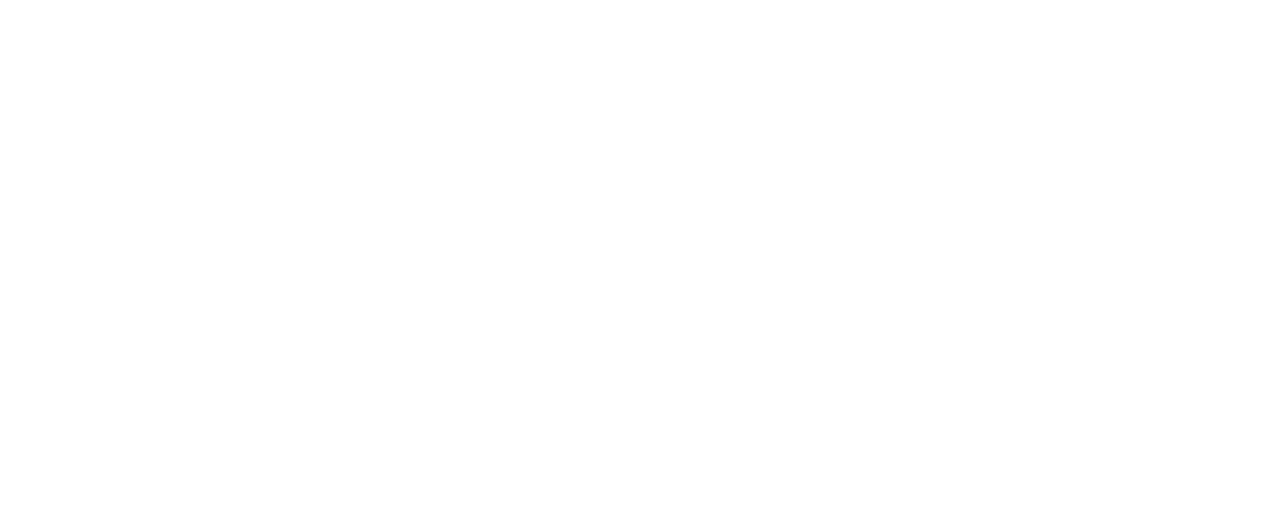
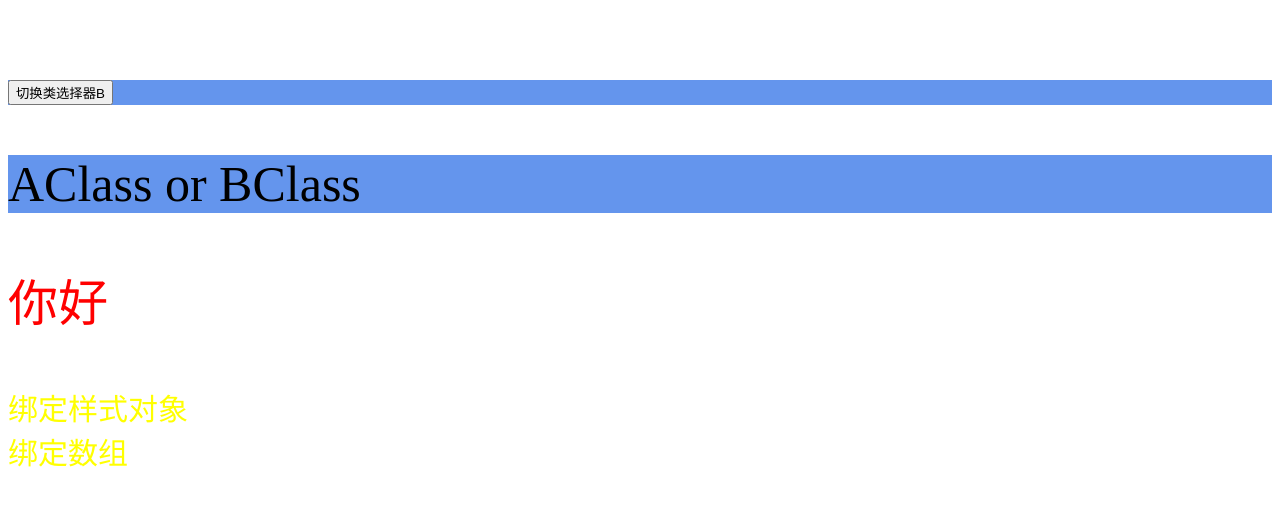
Before and after one commit to yuayuz/vue-learning, a Vue app in the folder vue/: page /ClassAndStyleBindings in a window 1280 px wide. Before the commit this address had no page. Shown: the top 506 px of the page. Built offline with nearby package versions, Linux system fonts and the light colour scheme.

Commit message:
add `ClassAndStyleBindings`

```diff
--- a/vue/src/router/index.ts
+++ b/vue/src/router/index.ts
@@ -3,6 +3,7 @@
 import TemplateSyntax from '@/views/TemplateSyntax.vue'
 import ReactivityFundamentals from '@/views/ReactivityFundamentals.vue'
 import ComputedProperties from '@/views/ComputedProperties.vue'
+import ClassAndStyleBindings from '@/views/ClassAndStyleBindings.vue'
 
 const router = createRouter({
   history: createWebHistory(import.meta.env.BASE_URL),
@@ -26,6 +27,11 @@
       path: '/ComputedProperties',
       name: 'ComputedProperties',
       component: ComputedProperties
+    },
+    {
+      path: '/ClassAndStyleBindings',
+      name: 'ClassAndStyleBindings',
+      component: ClassAndStyleBindings
     }
   ]
 })
--- /dev/null
+++ b/vue/src/views/ClassAndStyleBindings.vue
@@ -0,0 +1,58 @@
+<template>
+  <!--  可以给.class传递一个对象来切换class-->
+  <div :class="{ AClass: C, BClass: !C }">
+    <button @click="setC">{{ message }}</button>
+  </div>
+  <!--  可以给 :class 绑定数组数组来渲染多个 CSS class-->
+  <!--  使用三元表达式可以有条件区渲染某个class-->
+  <div :class="[C ? A : B, D]">
+    <p>AClass or BClass</p>
+  </div>
+
+  <!--  对于只有一个根元素的组件，当你使用了 class attribute 时，
+  这些 class 会被添加到根元素上并与该元素上已有的 class 合并。-->
+
+  <!--  绑定内联样式-->
+  <div :style="{ color: color, fontSize: fontSize + 'px' }">
+    <p>你好</p>
+  </div>
+  <div :style="styleObject">绑定样式对象</div>
+  <!--  绑定数组: 可以给 :style 绑定一个包含多个样式对象的数组。这些对象会被合并后渲染到同一元素上-->
+  <div :style="[styleObject, '', '']">绑定数组</div>
+</template>
+<script setup lang="ts">
+import { reactive, ref } from 'vue'
+
+let C = ref(true)
+let message = ref('切换类选择器B')
+let setC = function () {
+  message.value = C.value ? '切换类选择器B' : '切换类选择器A'
+  C.value = !C.value
+}
+
+let A = ref('AClass')
+let B = ref('BClass')
+let D = ref('DClass')
+
+let color = ref('red')
+let fontSize = '50'
+// 样式对象
+const styleObject = reactive({
+  color: 'yellow',
+  fontSize: '30px'
+})
+</script>
+
+<style scoped>
+.AClass {
+  background-color: cornflowerblue;
+}
+
+.BClass {
+  background-color: darkgreen;
+}
+
+.DClass {
+  font-size: 50px;
+}
+</style>
--- a/vue/src/views/Home.vue
+++ b/vue/src/views/Home.vue
@@ -2,6 +2,7 @@
   <button @click="templateSyntax">Template Syntax</button>
   <button @click="reactivityFundamentals">Reactivity Fundamentals</button>
   <button @click="computedProperties">Computed Properties</button>
+  <button @click="classAndStyleBindings">Class and Style Bindings</button>
 </template>
 <script setup lang="ts">
 import router from '@/router'
@@ -17,5 +18,9 @@
 let computedProperties = function () {
   router.push({ name: 'ComputedProperties' })
 }
+
+let classAndStyleBindings = function () {
+  router.push({ name: 'ClassAndStyleBindings' })
+}
 </script>
 <style scoped></style>
```
